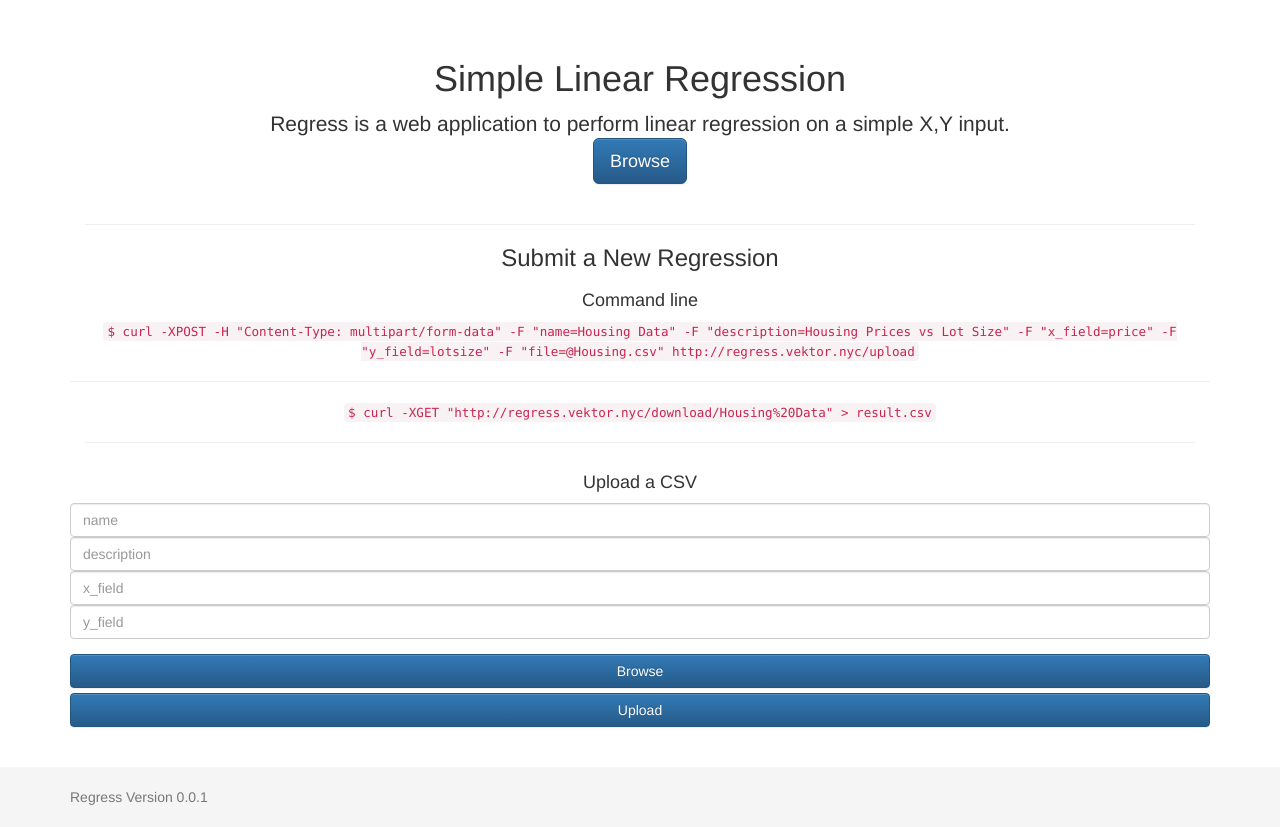
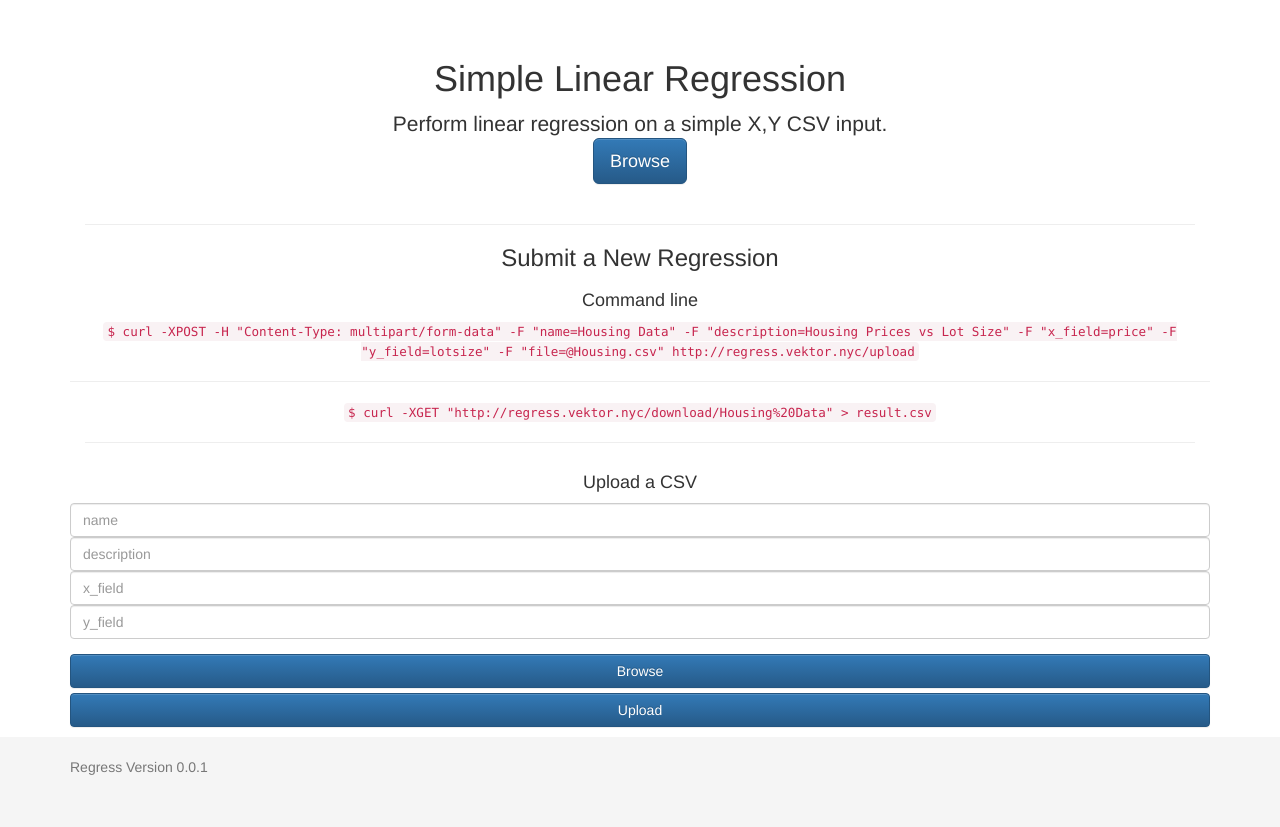
Before and after one commit to kevinschoon/regress-python, a Flask app: page / in a window 1280 px wide. Shown: the part 51-878 px from the top of the page. Run offline with Flask 2, Linux system fonts and the light colour scheme; some libraries are stand-ins or nearby versions.

Commit message:
Fix footer for desktop, change description

```diff
--- a/regress/templates/index.html
+++ b/regress/templates/index.html
@@ -30,7 +30,7 @@
             position: absolute;
             bottom: 0;
             width: 100%;
-            height: 60px;
+            height: 90px;
             background-color: #f5f5f5;
         }
 
@@ -70,7 +70,7 @@
     <div class="main-content">
         <div class="row">
             <h1>Simple Linear Regression</h1>
-            <p class="lead">Regress is a web application to perform linear regression on a simple X,Y input.
+            <p class="lead">Perform linear regression on a simple X,Y CSV input.
                 <br>
                 <a href="/models">
                     <button type="button" class="btn btn-primary btn-lg">Browse</button>
```
